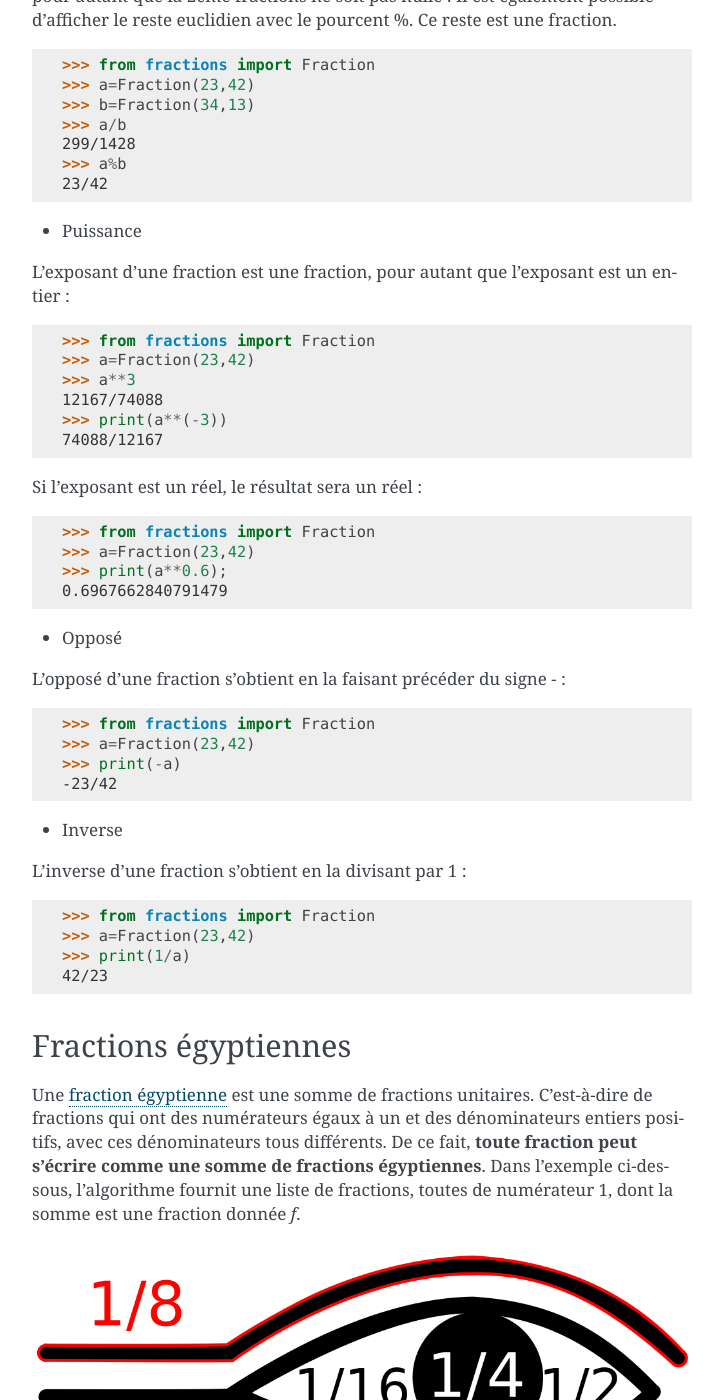
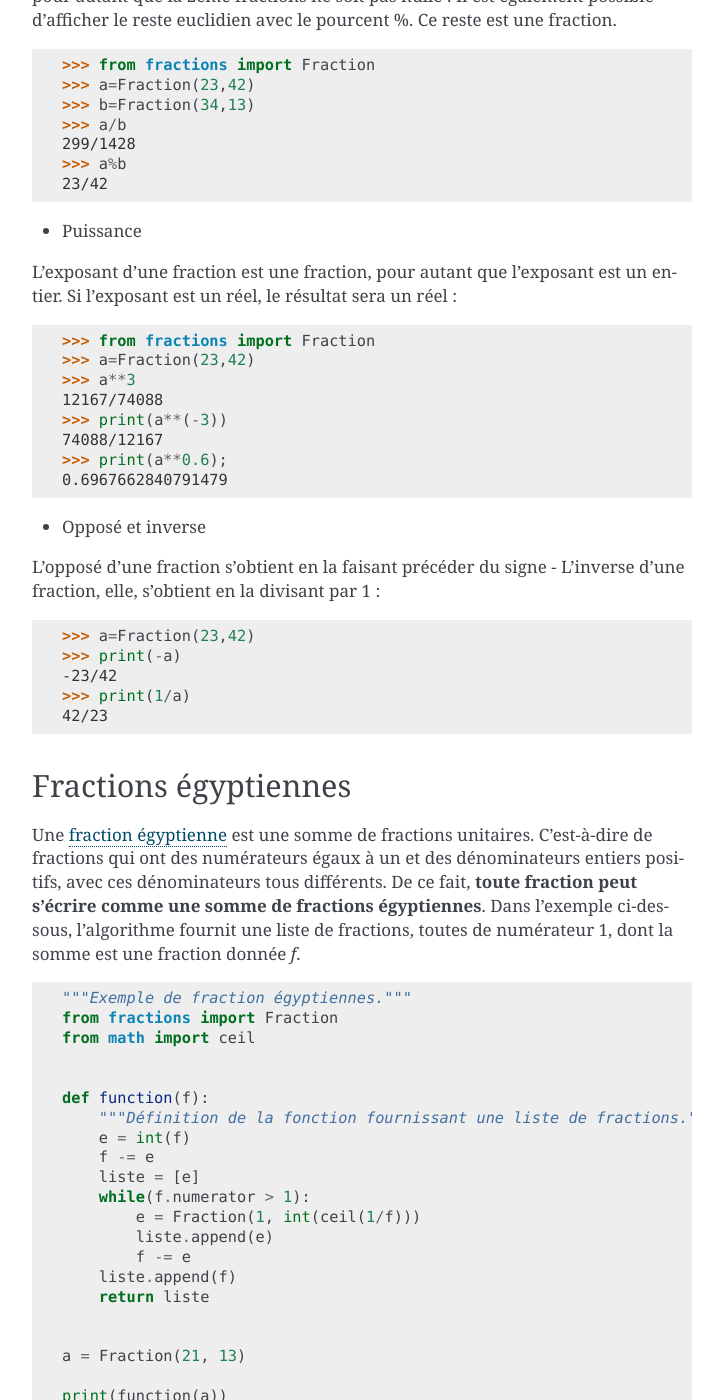
Before and after one commit to HE-Arc/livre-python, a Sphinx documentation site: the page built from source/math/index.rst, in a window 1280 px wide and 1400 px high, scrolled down 6670 px. Shown: the whole window, without its empty margins (388-1111 px from the left). Built offline with Sphinx 7.4.7, drawn with Linux system fonts in a browser that asks for light colours.

Commit message:
Raccourcissement du fichier... 7 pages c'est un peu trop apparement

```diff
--- a/source/math/index.rst
+++ b/source/math/index.rst
@@ -344,36 +345,20 @@ L'exposant d'une fraction est une fraction, pour autant que l'exposant est un en
 	12167/74088
 	>>> print(a**(-3))
 	74088/12167
+	>>> print(a**0.6);
+	0.6967662840791479
 
-Si l'exposant est un réel, le résultat sera un réel :
+
+- Opposé et inverse
+
+L'opposé d'une fraction s'obtient en la faisant précéder du signe -
+L'inverse d'une fraction, elle, s'obtient en la divisant par 1 :
 
 .. code-block:: pycon
 
-	>>> from fractions import Fraction
-	>>> a=Fraction(23,42)
-	>>> print(a**0.6);
-	0.6967662840791479
-
-- Opposé
-
-L'opposé d'une fraction s'obtient en la faisant précéder du signe - :
-
-.. code-block:: pycon
-
-	>>> from fractions import Fraction
 	>>> a=Fraction(23,42)
 	>>> print(-a)
 	-23/42
-
-
-- Inverse
-
-L'inverse d'une fraction s'obtient en la divisant par 1 :
-
-.. code-block:: pycon
-
-	>>> from fractions import Fraction
-	>>> a=Fraction(23,42)
 	>>> print(1/a)
 	42/23
 
@@ -388,10 +373,6 @@ avec ces dénominateurs tous différents.
 De ce fait, **toute fraction peut s'écrire comme une somme de fractions égyptiennes**.
 Dans l'exemple ci-dessous, l'algorithme fournit une liste de fractions, toutes de numérateur 1, dont la somme
 est une fraction donnée *f*.
-
-.. image:: img/egyptien.png
-   :align: right
-   :alt: Fraction
 
 
 .. literalinclude:: ./examples/Egyptien.py
```
Also changed, not shown: other parts of source/math/index.rst (+2 -1 lines).
